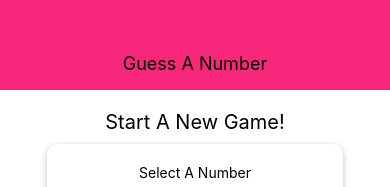
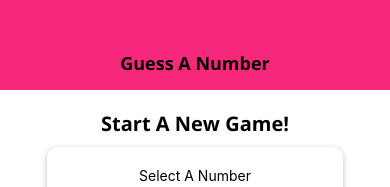
Before and after one commit to serCJm/rn-num-guessing-app, a React Native app: screen / in a window 390 px wide. Shown: the top 187 px of the page. Built offline with nearby package versions, Linux system fonts and the light colour scheme.

Commit message:
Add fonts

```diff
--- a/components/Header.tsx
+++ b/components/Header.tsx
@@ -26,6 +26,7 @@
 	headerTitle: {
 		color: "black",
 		fontSize: 18,
+		fontFamily: "open-sans-bold",
 	},
 });
 
--- a/screens/StartGameScreen.tsx
+++ b/screens/StartGameScreen.tsx
@@ -117,6 +117,7 @@
 	title: {
 		fontSize: 20,
 		marginVertical: 10,
+		fontFamily: "open-sans-bold",
 	},
 	inputContainer: {
 		width: 300,
```
Also changed, not shown: assets/fonts/OpenSans-Bold.ttf (added), assets/fonts/OpenSans-Regular.ttf (added).
